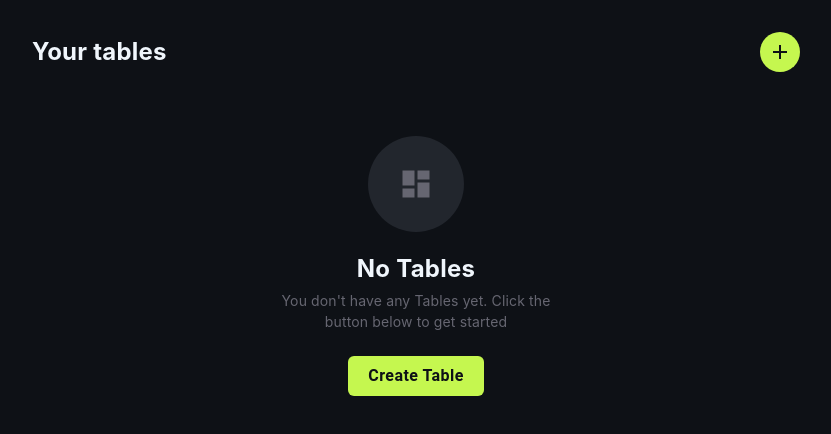
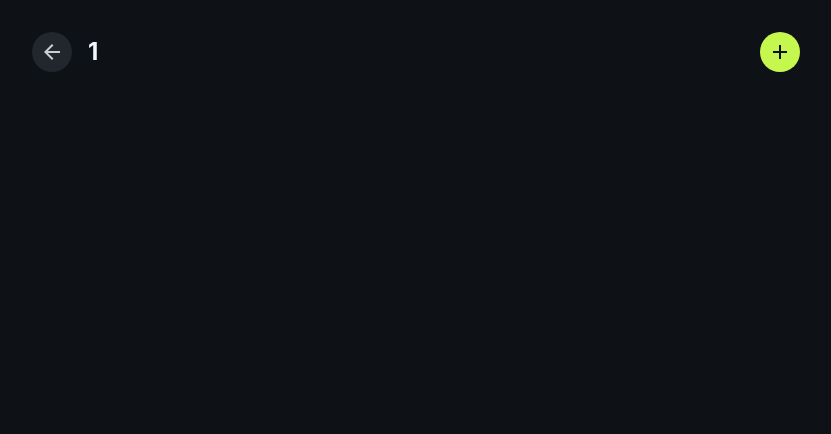
Before and after one commit to kyrylolvov/erectus, a React (Vite) app: page /tables/1 in a window 1280 px wide. Shown: the top 434 px of the page, without its empty margins (224-1055 px from the left). Built offline with nearby package versions, Linux system fonts and the light colour scheme.

Commit message:
ADDED: - React-router-dom package - Renamed package - Table Page - Moved tables state to App - Minor changes across components

```diff
--- a/package.json
+++ b/package.json
@@ -1,5 +1,5 @@
 {
-  "name": "photodrop",
+  "name": "erectus",
   "private": true,
   "version": "0.0.0",
   "type": "module",
@@ -17,6 +17,7 @@
     "formik": "^2.2.9",
     "react": "^18.2.0",
     "react-dom": "^18.2.0",
+    "react-router-dom": "^6.8.0",
     "yup": "^0.32.11"
   },
   "devDependencies": {
@@ -24,6 +25,7 @@
     "@emotion/babel-preset-css-prop": "^11.10.0",
     "@types/react": "^18.0.26",
     "@types/react-dom": "^18.0.9",
+    "@types/react-router-dom": "^5.3.3",
     "@typescript-eslint/eslint-plugin": "^5.13.0",
     "@typescript-eslint/parser": "^5.0.0",
     "@vitejs/plugin-react": "^3.0.0",
--- a/src/App.tsx
+++ b/src/App.tsx
@@ -1,6 +1,18 @@
-import React from 'react';
+import React, { useState } from 'react';
+import { Route, Routes } from 'react-router-dom';
 import Main from './pages/Main';
+import Table from './pages/Table';
+import { GenericObject, loadTables } from './utils/localStorage';
 
-const App = () => <Main />;
+const App = () => {
+  const [tables, setTables] = useState<GenericObject>(loadTables() ?? {});
+
+  return (
+    <Routes>
+      <Route path="*" element={<Main tables={tables} setTables={setTables} />} />
+      <Route path="/tables/:tableId" element={<Table tables={tables} setTables={setTables} />} />
+    </Routes>
+  );
+};
 
 export default App;
--- a/src/components/AddTableModal/index.tsx
+++ b/src/components/AddTableModal/index.tsx
@@ -6,11 +6,13 @@ import * as yup from 'yup';
 import Modal from '../Modal';
 import * as css from './css';
 import Button from '../Button';
+import { GenericObject } from '../../utils/localStorage';
 
 interface AddTableModalProps {
   open: boolean;
   onClose: () => void;
   setTables: React.Dispatch<React.SetStateAction<{}>>;
+  tables: GenericObject;
 }
 
 interface AddTableFormValues {
@@ -19,7 +21,7 @@ interface AddTableFormValues {
   primaryKeyType: 'serial' | 'bigSerial';
 }
 
-const AddTableModal: React.FC<AddTableModalProps> = ({ open, onClose, setTables }) => {
+const AddTableModal: React.FC<AddTableModalProps> = ({ open, onClose, setTables, tables }) => {
   const initialValues = useMemo<AddTableFormValues>(
     () => ({
       tableName: '',
@@ -108,7 +110,9 @@ const AddTableModal: React.FC<AddTableModalProps> = ({ open, onClose, setTables
         <Button
           text="Continue"
           onClick={() => handleSubmit()}
-          disabled={JSON.stringify(errors) !== '{}' || values.tableName === ''}
+          disabled={
+            JSON.stringify(errors) !== '{}' || values.tableName === '' || Object.keys(tables).includes(values.tableName)
+          }
         />
       </mui.Box>
     </Modal>
--- a/src/components/TableListItem/css.ts
+++ b/src/components/TableListItem/css.ts
@@ -5,6 +5,13 @@ export const container: CSSWithTheme = () => ({
   border: '1px solid var(--secondary-text-color)',
   borderRadius: '6px',
   padding: '12px',
+  transition: 'all 0.1s',
+  cursor: 'pointer',
+
+  ':hover': {
+    border: '1px solid #494F57',
+    background: '#171B21',
+  },
 });
 
 export const iconMore: CSSWithTheme = () => ({
--- a/src/components/TableListItem/index.tsx
+++ b/src/components/TableListItem/index.tsx
@@ -2,6 +2,7 @@
 import React from 'react';
 import * as mui from '@mui/material';
 import * as muiIcons from '@mui/icons-material';
+import { useNavigate } from 'react-router-dom';
 import * as css from './css';
 import { GenericObject } from '../../utils/localStorage';
 
@@ -11,10 +12,12 @@ interface TableListItemProps {
 }
 
 const TableListItem: React.FC<TableListItemProps> = ({ tableName, setTables }) => {
+  const navigate = useNavigate();
+
   const [anchorEl, setAnchorEl] = React.useState<SVGSVGElement | null>(null);
 
   return (
-    <mui.Box css={css.container}>
+    <mui.Box css={css.container} onClick={() => navigate(`/tables/${tableName}`)}>
       <mui.Typography>{tableName}</mui.Typography>
       <muiIcons.MoreVert css={css.iconMore} onClick={(e) => setAnchorEl(e.currentTarget)} />
       <mui.Popover
--- a/src/index.tsx
+++ b/src/index.tsx
@@ -1,5 +1,6 @@
 import React from 'react';
 import ReactDOM from 'react-dom/client';
+import { BrowserRouter } from 'react-router-dom';
 
 import App from './App';
 
@@ -7,6 +8,8 @@ import './index.css';
 
 ReactDOM.createRoot(document.getElementById('root') as HTMLElement).render(
   <React.StrictMode>
-    <App />
+    <BrowserRouter>
+      <App />
+    </BrowserRouter>
   </React.StrictMode>
 );
--- a/src/pages/Main/index.tsx
+++ b/src/pages/Main/index.tsx
@@ -4,12 +4,16 @@ import * as muiIcons from '@mui/icons-material';
 import * as css from './css';
 import EmptyContainer from '../../components/EmptyContainer';
 import AddTableModal from '../../components/AddTableModal';
-import { GenericObject, loadTables, saveTables } from '../../utils/localStorage';
+import { GenericObject, saveTables } from '../../utils/localStorage';
 import TableListItem from '../../components/TableListItem';
 
-const Main: React.FC = () => {
+interface MainPageProps {
+  tables: GenericObject;
+  setTables: React.Dispatch<React.SetStateAction<GenericObject>>;
+}
+
+const Main: React.FC<MainPageProps> = ({ tables, setTables }) => {
   const [isAddModalOpen, setIsAddModalOpen] = useState(false);
-  const [tables, setTables] = useState<GenericObject>(loadTables() ?? {});
 
   useEffect(() => {
     saveTables(tables);
@@ -29,12 +33,17 @@ const Main: React.FC = () => {
       ) : (
         <mui.Box css={css.tableList}>
           {Object.keys(tables).map((key) => (
-            <TableListItem setTables={setTables} tableName={key} />
+            <TableListItem key={key} setTables={setTables} tableName={key} />
           ))}
         </mui.Box>
       )}
 
-      <AddTableModal setTables={setTables} open={isAddModalOpen} onClose={() => setIsAddModalOpen(false)} />
+      <AddTableModal
+        tables={tables}
+        setTables={setTables}
+        open={isAddModalOpen}
+        onClose={() => setIsAddModalOpen(false)}
+      />
     </mui.Box>
   );
 };
--- /dev/null
+++ b/src/pages/Table/css.ts
@@ -0,0 +1,43 @@
+export const container: CSSWithTheme = () => ({
+  padding: '32px 0',
+  height: '100vh',
+  maxWidth: '768px',
+  margin: '0 auto',
+});
+
+export const header: CSSWithTheme = () => ({
+  display: 'flex',
+  justifyContent: 'space-between',
+  alignItems: 'center',
+});
+
+export const backButton: CSSWithTheme = () => ({
+  background: '#22262D',
+  transition: 'all 0.2s ease-in-out',
+  color: '#C8CFD6',
+
+  ':hover': {
+    background: '#31363C',
+  },
+});
+
+export const title: CSSWithTheme = () => ({
+  fontSize: '24px',
+  fontWeight: 'bold',
+});
+
+export const addButton: CSSWithTheme = () => ({
+  background: 'var(--cta-button-color)',
+  transition: 'all 0.2s ease-in-out',
+  color: 'var(--main-bg-color)',
+
+  ':hover': {
+    background: 'var(--cta-button-color)',
+  },
+});
+
+export const tableList: CSSWithTheme = () => ({
+  marginTop: '48px',
+  display: 'grid',
+  gap: '16px',
+});
--- /dev/null
+++ b/src/pages/Table/index.tsx
@@ -0,0 +1,42 @@
+import React, { useEffect, useState } from 'react';
+import * as mui from '@mui/material';
+import * as muiIcons from '@mui/icons-material';
+import { useNavigate, useParams } from 'react-router-dom';
+import * as css from './css';
+import { GenericObject, saveTables } from '../../utils/localStorage';
+
+interface TablePageProps {
+  tables: GenericObject;
+  setTables: React.Dispatch<React.SetStateAction<GenericObject>>;
+}
+
+const Table: React.FC<TablePageProps> = ({ tables, setTables }) => {
+  const { tableId } = useParams();
+  const navigate = useNavigate();
+
+  const [isAddModalOpen, setIsAddModalOpen] = useState(false);
+
+  console.log(tables[tableId]);
+
+  useEffect(() => {
+    saveTables(tables);
+  }, [tables]);
+
+  return (
+    <mui.Box css={css.container}>
+      <mui.Box css={css.header}>
+        <mui.Box sx={{ display: 'flex', alignItems: 'center' }}>
+          <mui.IconButton sx={{ marginRight: '16px' }} css={css.backButton} onClick={() => navigate('/')}>
+            <muiIcons.ArrowBack />
+          </mui.IconButton>
+          <mui.Typography css={css.title}>{tableId}</mui.Typography>
+        </mui.Box>
+        <mui.IconButton css={css.addButton} onClick={() => setIsAddModalOpen(true)}>
+          <muiIcons.Add />
+        </mui.IconButton>
+      </mui.Box>
+    </mui.Box>
+  );
+};
+
+export default Table;
```
Also changed, not shown: tsconfig.json (+6 -2 lines), 1 other file (tests, documents, lock files or other folders).
